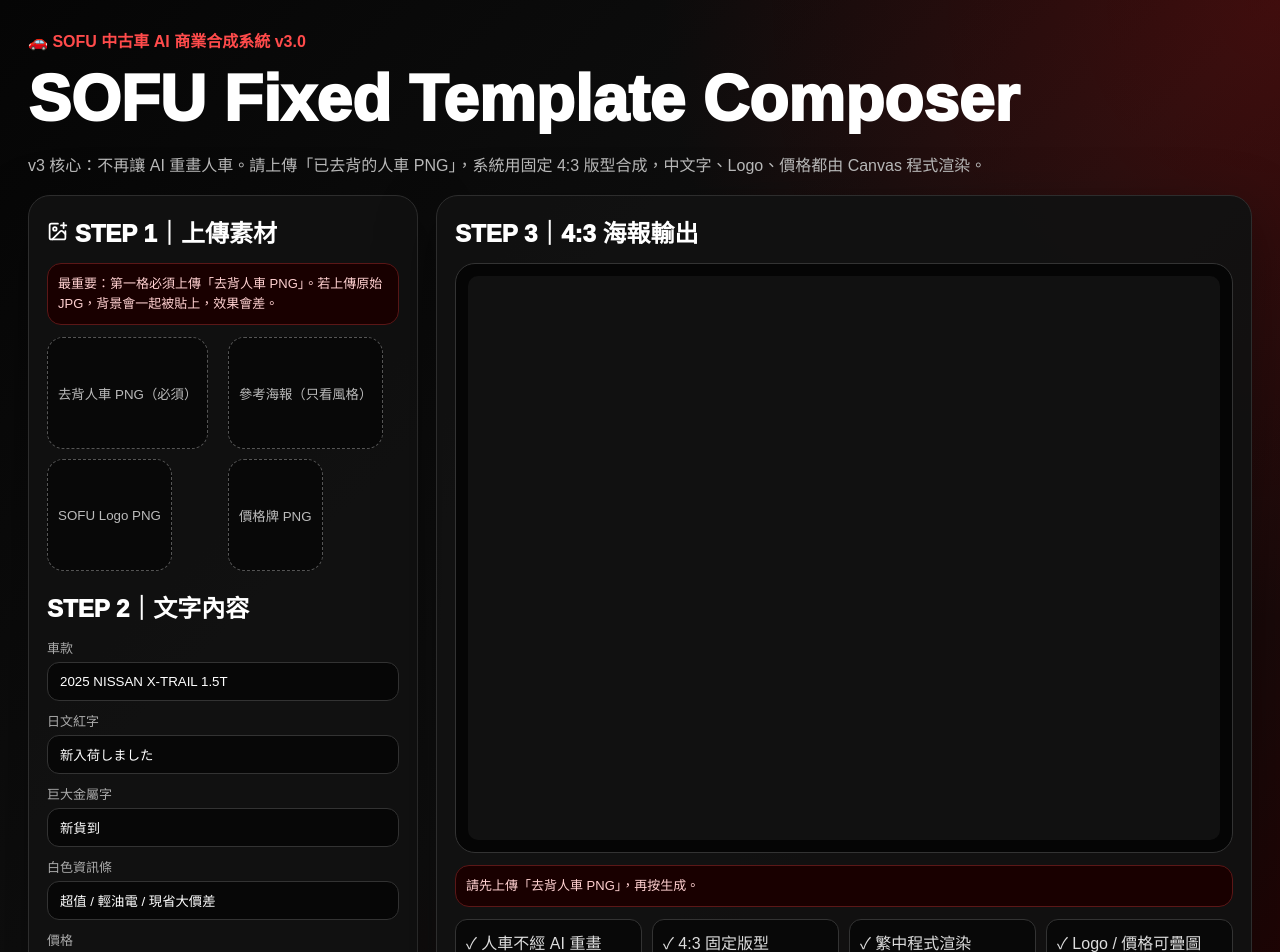
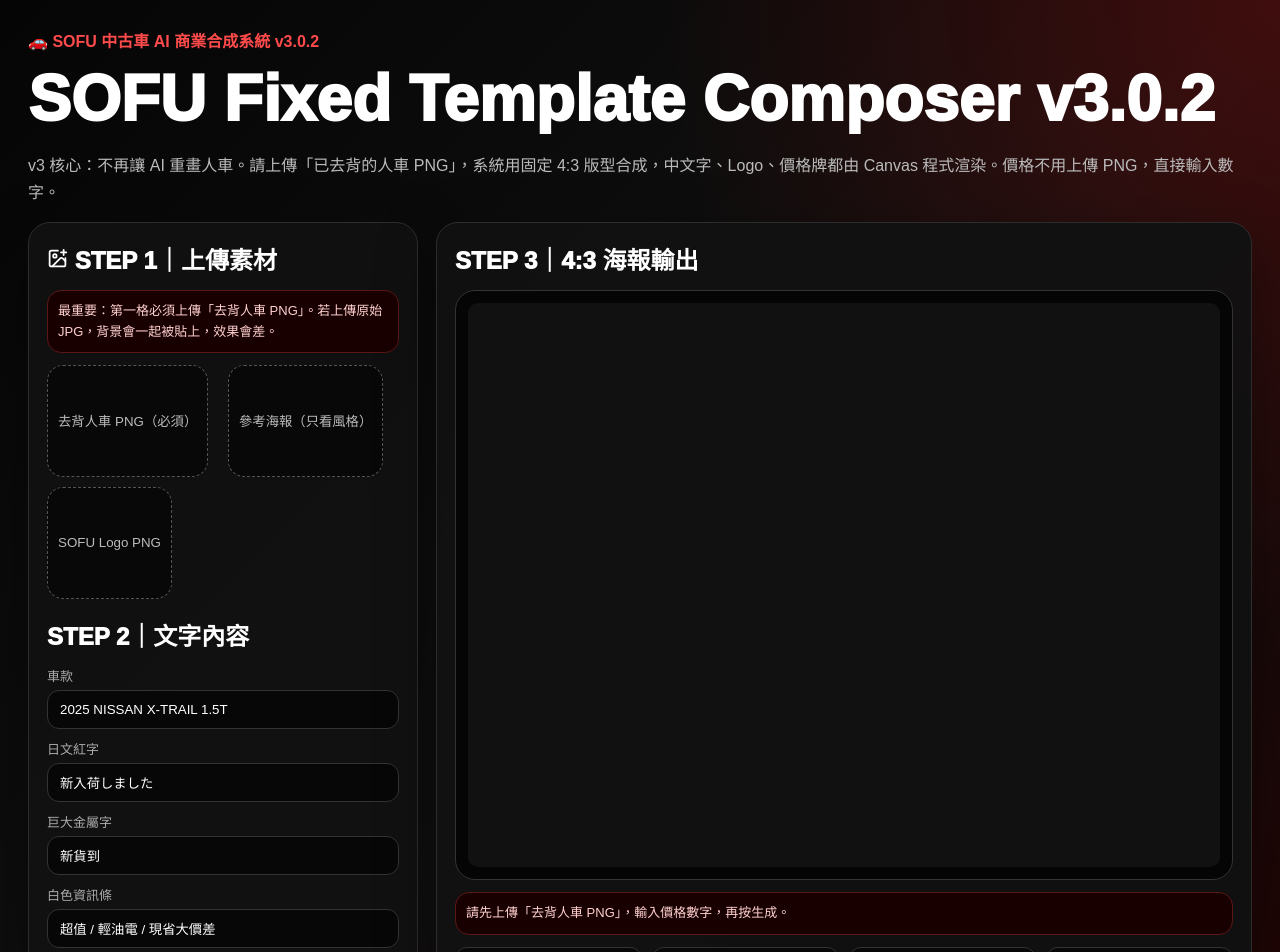
Before and after one commit to g95124498-hub/sofu-ai-poster-generator, a Next.js app: page / in a window 1280 px wide. Shown: the top 952 px of the page. Built offline with nearby package versions, Linux system fonts and the light colour scheme.

Commit message:
Add files via upload

```diff
--- a/app/page.tsx
+++ b/app/page.tsx
@@ -3,13 +3,12 @@
 import { useRef, useState } from "react";
 import { Download, ImagePlus, Layers, RefreshCw } from "lucide-react";
 
-type Key = "subject" | "style" | "logo" | "price";
+type Key = "subject" | "style" | "logo";
 
 const items: { key: Key; label: string }[] = [
   { key: "subject", label: "去背人車 PNG（必須）" },
   { key: "style", label: "參考海報（只看風格）" },
-  { key: "logo", label: "SOFU Logo PNG" },
-  { key: "price", label: "價格牌 PNG" }
+  { key: "logo", label: "SOFU Logo PNG" }
 ];
 
 function loadImg(url: string): Promise<HTMLImageElement> {
@@ -30,7 +29,7 @@ export default function Home() {
   const [title, setTitle] = useState("新貨到");
   const [feature, setFeature] = useState("超值 / 輕油電 / 現省大價差");
   const [priceText, setPriceText] = useState("75.9");
-  const [status, setStatus] = useState("請先上傳「去背人車 PNG」，再按生成。");
+  const [status, setStatus] = useState("請先上傳「去背人車 PNG」，輸入價格數字，再按生成。");
 
   function pick(key: Key, file?: File) {
     if (!file) return;
@@ -156,11 +155,7 @@ export default function Home() {
     const subjectH = subjectW * ratio;
     ctx.drawImage(subject, 150, 360, subjectW, subjectH);
 
-    // Price tag
-    if (urls.price) {
-      const p = await loadImg(urls.price);
-      ctx.drawImage(p, 1040, 285, 360, 210);
-    } else {
+    // Price tag - v3.0.2 uses typed number only, no PNG upload needed
     ctx.save();
     ctx.translate(1040, 285);
     ctx.rotate(-0.03);
@@ -178,7 +173,6 @@ export default function Home() {
     ctx.font = "900 42px Microsoft JhengHei";
     ctx.fillText("萬", 260, 155);
     ctx.restore();
-    }
 
     // Bottom bar
     const bar = ctx.createLinearGradient(0, 940, W, 940);
@@ -229,9 +223,9 @@ export default function Home() {
   return (
     <main className="page">
       <div className="wrap">
-        <div className="badge">🚗 SOFU 中古車 AI 商業合成系統 v3.0</div>
-        <h1 className="title">SOFU Fixed Template Composer</h1>
-        <p className="sub">v3 核心：不再讓 AI 重畫人車。請上傳「已去背的人車 PNG」，系統用固定 4:3 版型合成，中文字、Logo、價格都由 Canvas 程式渲染。</p>
+        <div className="badge">🚗 SOFU 中古車 AI 商業合成系統 v3.0.2</div>
+        <h1 className="title">SOFU Fixed Template Composer v3.0.2</h1>
+        <p className="sub">v3 核心：不再讓 AI 重畫人車。請上傳「已去背的人車 PNG」，系統用固定 4:3 版型合成，中文字、Logo、價格牌都由 Canvas 程式渲染。價格不用上傳 PNG，直接輸入數字。</p>
 
         <section className="grid">
           <div className="card">
@@ -278,7 +272,7 @@ export default function Home() {
               <div className="rule">✓ 人車不經 AI 重畫</div>
               <div className="rule">✓ 4:3 固定版型</div>
               <div className="rule">✓ 繁中程式渲染</div>
-              <div className="rule">✓ Logo / 價格可疊圖</div>
+              <div className="rule">✓ Logo 可疊圖 / 價格輸入數字</div>
             </div>
           </div>
         </section>
--- a/package.json
+++ b/package.json
@@ -1,6 +1,6 @@
 {
-  "name": "sofu-ai-poster-generator-v301-fixed-template",
-  "version": "3.0.1",
+  "name": "sofu-ai-poster-generator-v302-fixed-template",
+  "version": "3.0.2",
   "private": true,
   "scripts": {
     "dev": "next dev",
```
Also changed, not shown: 1 other file (tests, documents, lock files or other folders). Lines whose indentation alone changed are shown as unchanged.
